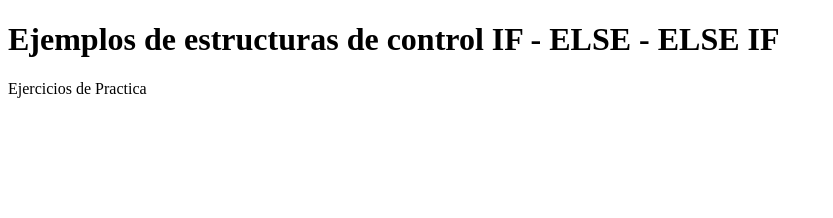
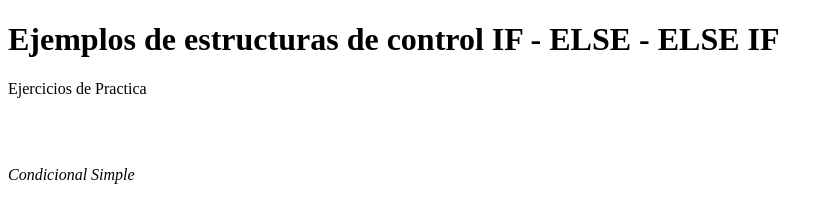
Before and after one commit to SharickNicoll/Seccion11-2, a plain HTML site: page index.html in a window 1280 px wide. Shown: the whole page, without its empty margins (0-833 px from the left). Drawn offline with Linux system fonts and the light colour scheme.

Commit message:
condicional simple

```diff
--- a/index.html
+++ b/index.html
@@ -7,6 +7,12 @@
 </head>
 <h1> Ejemplos de estructuras de control IF - ELSE - ELSE IF</h1>
 <P> Ejercicios de Practica</P>
+<br>
+<br>
+<p style="font-style: italic;"> Condicional Simple </p>
+<script>
+
+</script>
 
 <body>
 
```
